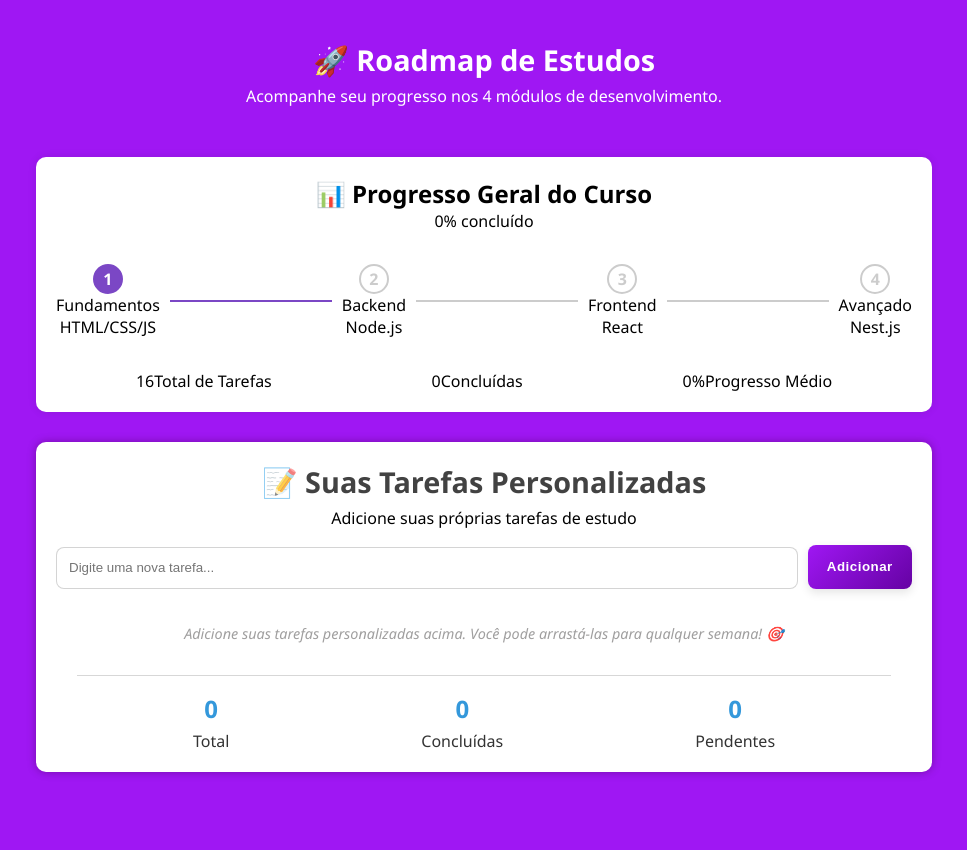
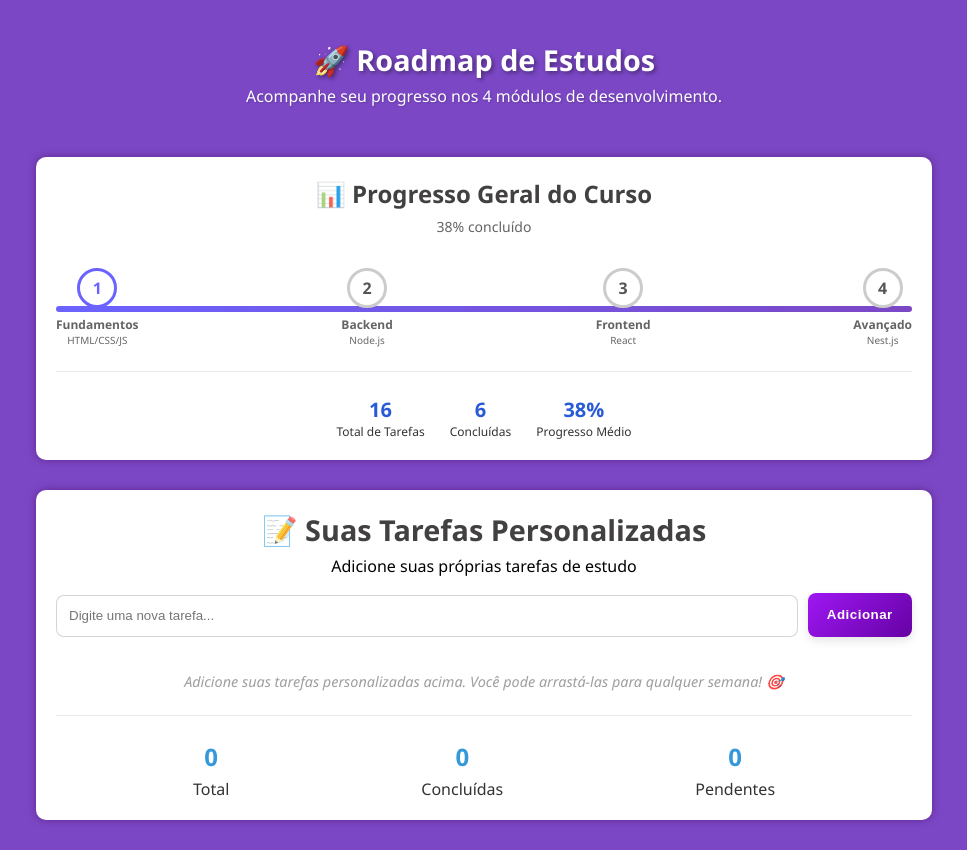
Before and after one commit to leticiacapeletto/projeto-7, a React (Vite) app: page / in a window 1280 px wide. Shown: the whole page, without its empty margins (156-1123 px from the left). Before the commit the page ends 802 px from the top, so only its background shows below. Built offline with nearby package versions, Linux system fonts and the light colour scheme.

Commit message:
feat(progress-bar): implementa a estrutura e a estilização da barra de progresso

```diff
--- a/src/App.module.css
+++ b/src/App.module.css
@@ -7,8 +7,10 @@
 
 body {
   font-family: 'Segoe UI', Tahoma, Geneva, Verdana, sans-serif;
-  background: #9f17f3;
+  background: #7B47C5;
 }
+
+
 
 .App {
   background: white;
@@ -20,13 +22,12 @@ body {
   flex-direction: column;
   max-width: 70%;
 
-
 }
 
 .tituloTarefa{
 font-size: 1.8rem;
 margin-bottom: 6px;
-color: rgba(0, 0, 0, 0.74);
+color: #1f1d1dd7;
 text-align: center;
 }
 
@@ -37,8 +38,8 @@ p{
 
 
 .separador {
-  width: 95%;
+  width: 100%;
   height: 1px;
-  background-color: #ccccccc7;
-  margin: 2rem auto 1rem;
+  background-color: #cccccc6b;
+  margin: 1.5rem 0;
 }
--- a/src/App.tsx
+++ b/src/App.tsx
@@ -34,9 +34,8 @@ export default function App() {
 
   return (
     <>
-      {/* Aqui usamos o COMPONENTE Header */}
       <Header />
-      <ProgressTracker />
+      <ProgressTracker total={16} concluidas={6} />
 
       <div className={styles.App}>
         <h1 className={styles.tituloTarefa}>📝 Suas Tarefas Personalizadas</h1>
--- a/src/components/component.Header/Header.module.css
+++ b/src/components/component.Header/Header.module.css
@@ -7,12 +7,15 @@
   color: white;
 }
 
+
 .header h1 {
   font-size: 1.8rem;
   margin-bottom: 6px;
   color: white;
+  text-shadow: 2px 2px 4px rgba(0, 0, 0, 0.4);
 }
 
 .header p {
   font-weight: 500;
+  text-shadow: 1px 1px 2px rgba(0, 0, 0, 0.2);
 }
--- a/src/components/component.ProgressTracker/ProgressTracker.module.css
+++ b/src/components/component.ProgressTracker/ProgressTracker.module.css
@@ -3,7 +3,7 @@
   margin: 30px auto;
   padding: 20px;
   border-radius: 10px;
-  box-shadow: 0 0 8px rgba(0, 0, 0, 0.1);
+  box-shadow: 0 0 8px rgba(71, 1, 85, 0.479);
   text-align: center;
   max-width: 70%;
 }
@@ -13,56 +13,113 @@
   align-items: center;
   justify-content: center;
   gap: 10px;
+  color: #1f1d1dd7;
+}
+
+.percentage {
+  font-size: 14px;
+  color: #333333c2;
+  margin-top: 7px;
 }
 
 .roadmap {
+  position: relative;
   display: flex;
+  justify-content: space-between;
   align-items: center;
-  justify-content: space-between;
-  margin-top: 2rem;
+  margin: 2rem 0 1rem;
+}
+
+.line {
+  position: absolute;
+  top: 38px;
+  left: 0;
+  height: 6px;
+  width: 100%;
+  background: #ccc;
+  z-index: 1;
+  border-radius: 5px;
+}
+
+
+.line.filled {
+  background: linear-gradient(90deg, #6c63ff, #7B47C5);
+}
+
+.line.filled:hover {
+  background: linear-gradient(90deg, #7B47C5, #6c63ff);
 }
 
 .step {
+  position: relative;
+  display: flex;
+  flex-direction: column;
+  align-items: center;
+  z-index: 2;
+}
+
+.circle {
+  width: 40px;
+  height: 40px;
+  border: 3px solid #ccc;
+  border-radius: 50%;
+  background: #fff;
+  display: flex;
+  align-items: center;
+  justify-content: center;
+  font-weight: bold;
+  font-size: 16px;
+  color: #555;
+  position: relative;
+  z-index: 2;
+  transition: border-color 0.3s, color 0.3s;
+
+}
+
+.circle.filled {
+  border-color: #6c63ff;
+  color: #6c63ff;
+}
+
+.label {
+  font-size: 12px;
+  font-weight: bold;
+  color: #333333c2;
+  margin-top: 8px;
+}
+
+.sublabel {
+  font-size: 10px;
+  color: #666;
+}
+
+.separador {
+  width: 100%;
+  height: 1px;
+  background-color: #cccccc6b;
+  margin: 1.5rem 0;
+}
+
+.counters {
+  display: flex;
+  justify-content: center;
+  margin-top: 1rem;
+  gap: 25px;
+}
+
+.counterBlock {
   display: flex;
   flex-direction: column;
   align-items: center;
 }
 
-.line {
-  flex-grow: 1;
-  height: 2px;
-  background-color: #ccc;
-  margin: 0 10px;
-  transition: all 0.3s ease; /* Adicionamos uma transição suave */
+.counterNumber {
+  font-size: 20px;
+  font-weight: bold;
+  color: #2a5bd7;
 }
 
-/* Quando a linha estiver preenchida */
-.line.filled {
-  background-color: #7B47C5; /* Cor roxa para a linha preenchida */
+.counterLabel {
+  font-size: 12px;
+  color: #333;
 }
-
-.counters {
-  display: flex;
-  justify-content: space-around;
-  margin-top: 2rem;
-}
-
-.circle {
-  width: 30px;
-  height: 30px;
-  border-radius: 50%;
-  border: 2px solid #ccc; /* Aumentamos a espessura da borda para 2px */
-  display: flex;
-  align-items: center;
-  justify-content: center;
-  font-weight: bold;
-  color: #ccc;
-  transition: all 0.3s ease; /* Adicionamos uma transição suave */
-}
-
-/* Quando o círculo estiver preenchido */
-.circle.filled {
-  border-color: #7B47C5; /* Borda roxa para o círculo preenchido */
-  background-color: #7B47C5; /* Fundo roxo para o círculo preenchido */
-  color: white; /* Cor do número dentro do círculo */
-}
--- a/src/components/component.ProgressTracker/ProgressTracker.tsx
+++ b/src/components/component.ProgressTracker/ProgressTracker.tsx
@@ -1,55 +1,63 @@
 import styles from "./ProgressTracker.module.css";
 
-export function ProgressTracker() {
+interface ProgressTrackerProps {
+  total: number;
+  concluidas: number;
+}
+
+export function ProgressTracker({ total, concluidas }: ProgressTrackerProps) {
+  const progresso = total > 0 ? Math.round((concluidas / total) * 100) : 0;
+
+  const etapas = [
+    { id: 1, label: "Fundamentos", sub: "HTML/CSS/JS" },
+    { id: 2, label: "Backend", sub: "Node.js" },
+    { id: 3, label: "Frontend", sub: "React" },
+    { id: 4, label: "Avançado", sub: "Nest.js" },
+  ];
+
   return (
     <div className={styles.trackerContainer}>
       <div className={styles.header}>
         <h2>📊 Progresso Geral do Curso</h2>
       </div>
-      <p className={styles.percentage}>0% concluído</p>
 
-      {/* Seção da linha do tempo/roadmap */}
+      <p className={styles.percentage}>{progresso}% concluído</p>
+
+      {/* Linha do tempo dinâmica */}
       <div className={styles.roadmap}>
-        <div className={styles.step}>
-          <div className={`${styles.circle} ${styles.filled}`}>1</div>
-          <span className={styles.label}>Fundamentos</span>
-          <span className={styles.sublabel}>HTML/CSS/JS</span>
-        </div>
+        {/* Linha contínua de fundo */}
+        <div className={`${styles.line} ${progresso > 0 ? styles.filled : ""}`}></div>
 
-        {/* Adicione a linha de progresso preenchida aqui */}
-        <div className={`${styles.line} ${styles.filled}`}></div>
-
-        <div className={styles.step}>
-          <div className={styles.circle}>2</div>
-          <span className={styles.label}>Backend</span>
-          <span className={styles.sublabel}>Node.js</span>
-        </div>
-        <div className={styles.line}></div>
-        <div className={styles.step}>
-          <div className={styles.circle}>3</div>
-          <span className={styles.label}>Frontend</span>
-          <span className={styles.sublabel}>React</span>
-        </div>
-        <div className={styles.line}></div>
-        <div className={styles.step}>
-          <div className={styles.circle}>4</div>
-          <span className={styles.label}>Avançado</span>
-          <span className={styles.sublabel}>Nest.js</span>
-        </div>
+        {etapas.map((etapa, index) => (
+          <div key={etapa.id} className={styles.step}>
+            <div
+              className={`${styles.circle} ${progresso >= ((index + 1) / etapas.length) * 100
+                  ? styles.filled
+                  : ""
+                }`}
+            >
+              {etapa.id}
+            </div>
+            <span className={styles.label}>{etapa.label}</span>
+            <span className={styles.sublabel}>{etapa.sub}</span>
+          </div>
+        ))}
       </div>
 
-      {/* Seção dos contadores na parte inferior */}
+      <div className={styles.separador}></div>
+
+      {/* Contadores inferiores */}
       <div className={styles.counters}>
         <div className={styles.counterBlock}>
-          <span className={styles.counterNumber}>16</span>
+          <span className={styles.counterNumber}>{total}</span>
           <span className={styles.counterLabel}>Total de Tarefas</span>
         </div>
         <div className={styles.counterBlock}>
-          <span className={styles.counterNumber}>0</span>
+          <span className={styles.counterNumber}>{concluidas}</span>
           <span className={styles.counterLabel}>Concluídas</span>
         </div>
         <div className={styles.counterBlock}>
-          <span className={styles.counterNumber}>0%</span>
+          <span className={styles.counterNumber}>{progresso}%</span>
           <span className={styles.counterLabel}>Progresso Médio</span>
         </div>
       </div>
```
